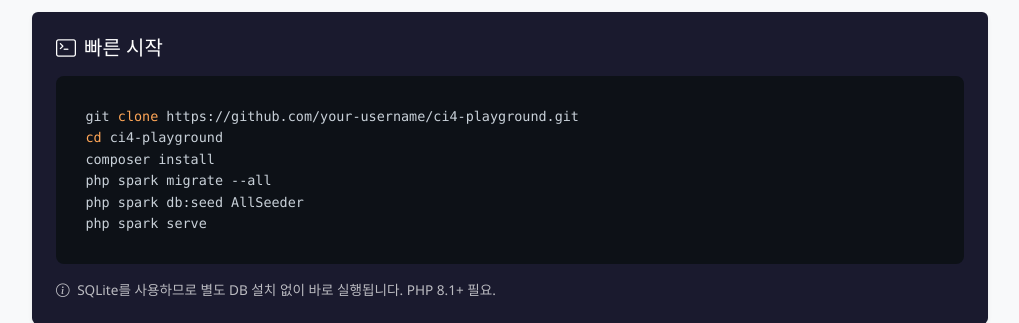
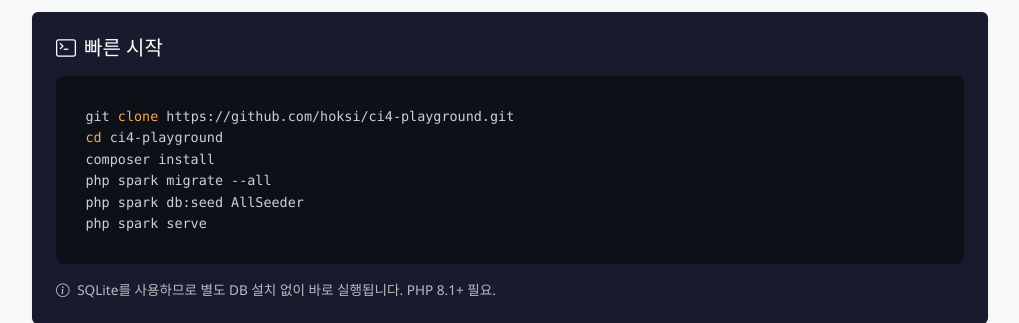
Before and after one commit to hoksi/ci4-playground, a CodeIgniter 4 app: the page made by app/Views/home/index.php in a window 1280 px wide. Shown: the part 2227-2550 px from the top of the page, without its empty margins (260-1279 px from the left). Run offline with PHP 8.4 and a stand-in for CodeIgniter, Linux system fonts and the light colour scheme; the template is opened without the code that fills it, so the values that code supplies are empty; some libraries are stand-ins or nearby versions.

Commit message:
fix: 빠른 시작 저장소 URL 수정
your-username → hoksi 로 실제 저장소 URL 변경.

Co-Authored-By: Claude Sonnet 4.6 <noreply@anthropic.com>

```diff
--- a/app/Views/home/index.php
+++ b/app/Views/home/index.php
@@ -560,7 +560,7 @@
 <div class="card border-0 shadow-sm mt-4" style="background:#1a1a2e; color:#fff;">
     <div class="card-body p-4">
         <h5 class="mb-3"><i class="bi bi-terminal me-2"></i>빠른 시작</h5>
-        <pre style="background:#0d1117; border-radius:8px; padding:1rem; margin:0;"><code class="language-bash">git clone https://github.com/your-username/ci4-playground.git
+        <pre style="background:#0d1117; border-radius:8px; padding:1rem; margin:0;"><code class="language-bash">git clone https://github.com/hoksi/ci4-playground.git
 cd ci4-playground
 composer install
 php spark migrate --all
```
